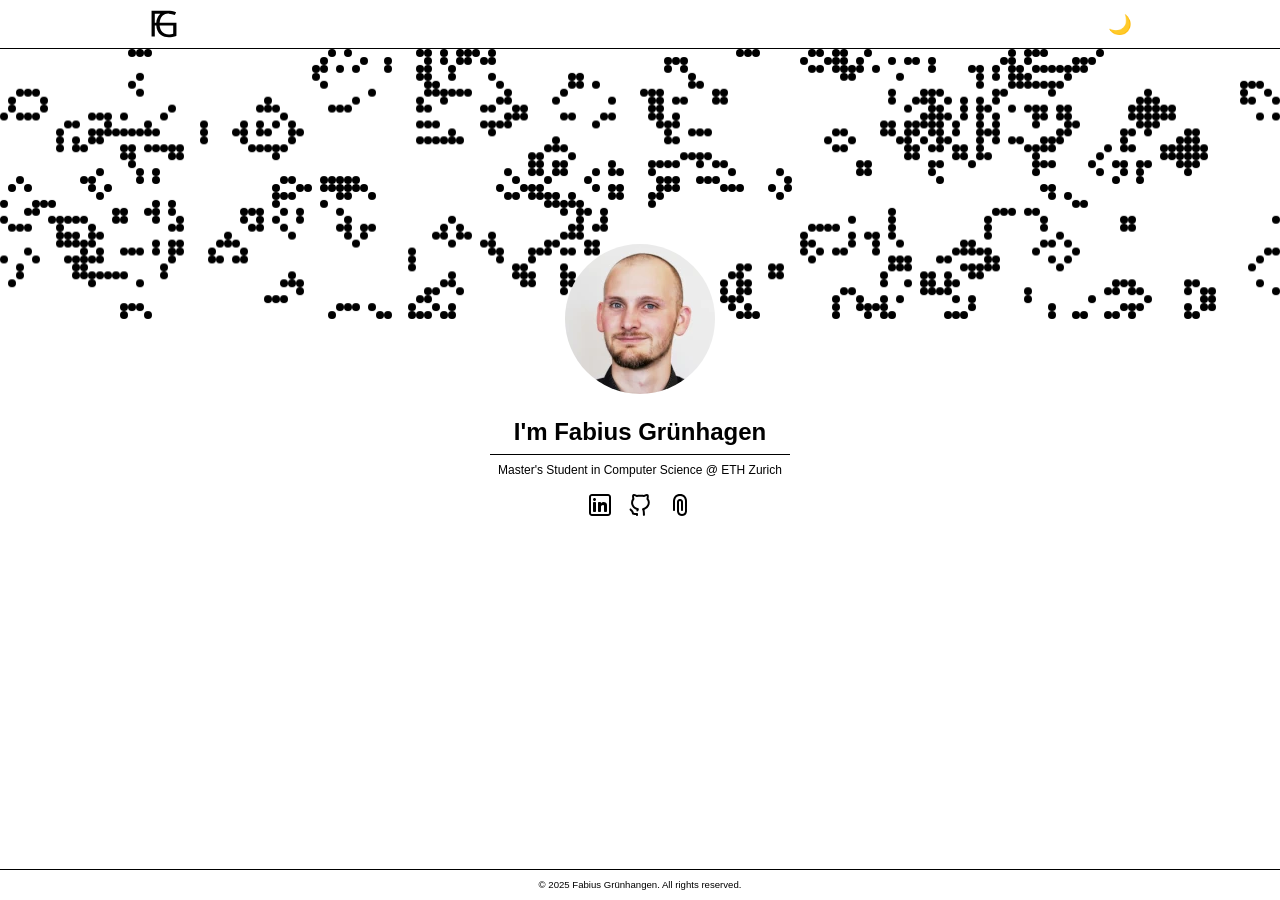
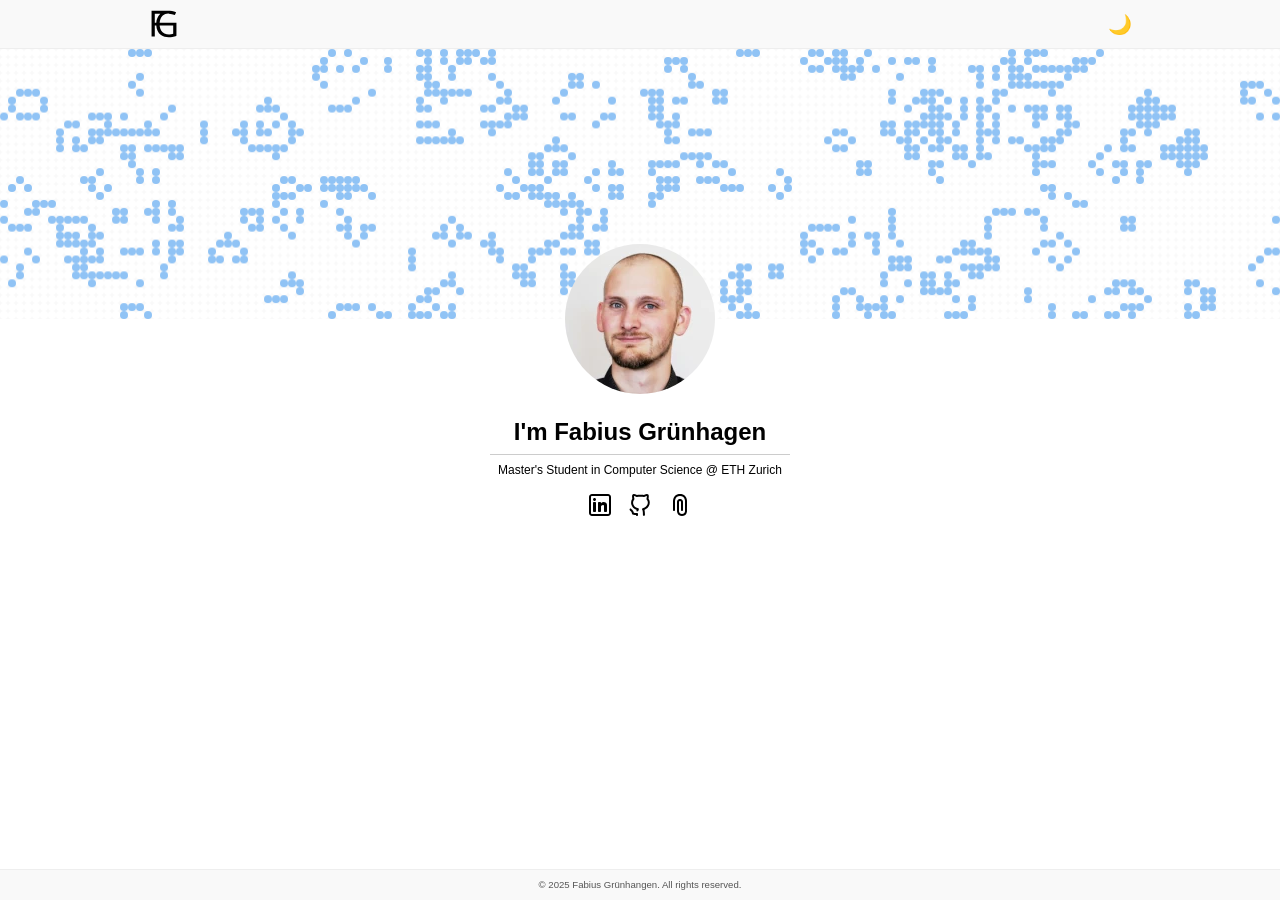
Before and after one commit to gruefa/gruefa.github.io, a Jekyll site: the page built from index.html, in a window 1280 px wide. Built offline with Jekyll 4.4.1, drawn with Linux system fonts in a browser that asks for light colours.

Commit message:
Fix bug where async js script leads to unset css variables

```diff
--- a/_layouts/default.html
+++ b/_layouts/default.html
@@ -12,7 +12,7 @@
   <link rel="stylesheet" href="/assets/css/styles.css">
   <script defer src="/assets/js/utils.js"></script>
   <script defer src="/assets/js/animation.js"></script>
-  <script async src="/assets/js/theme.js"></script>
+  <script src="/assets/js/theme.js"></script>
   {% include person.html %}
 </head>
 
--- a/_sass/variables.scss
+++ b/_sass/variables.scss
@@ -1,7 +1,6 @@
 :root {
     --color-transition-time: 0.2s;
-}
-[data-theme="light"] {
+
     --text-color: #000000;
     --secondary-text-color: #555555;
     --link-color: #1a0dab;
```
